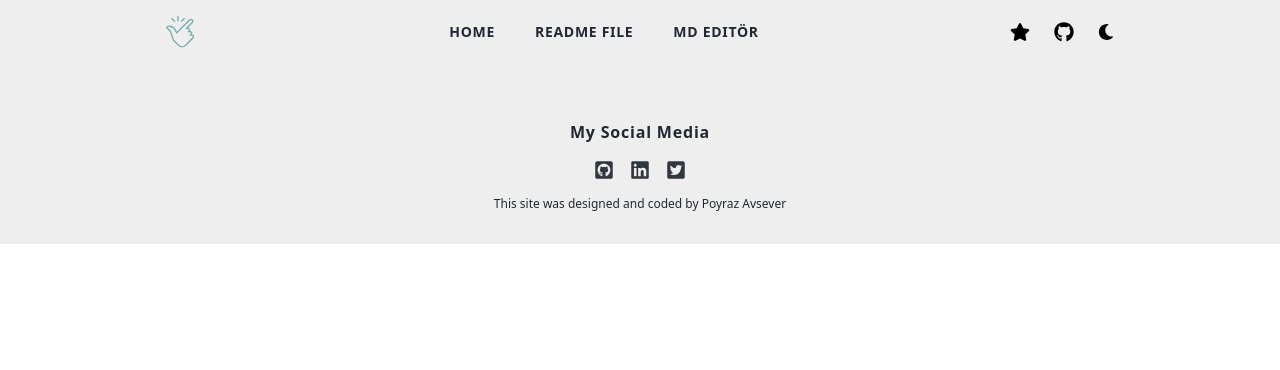
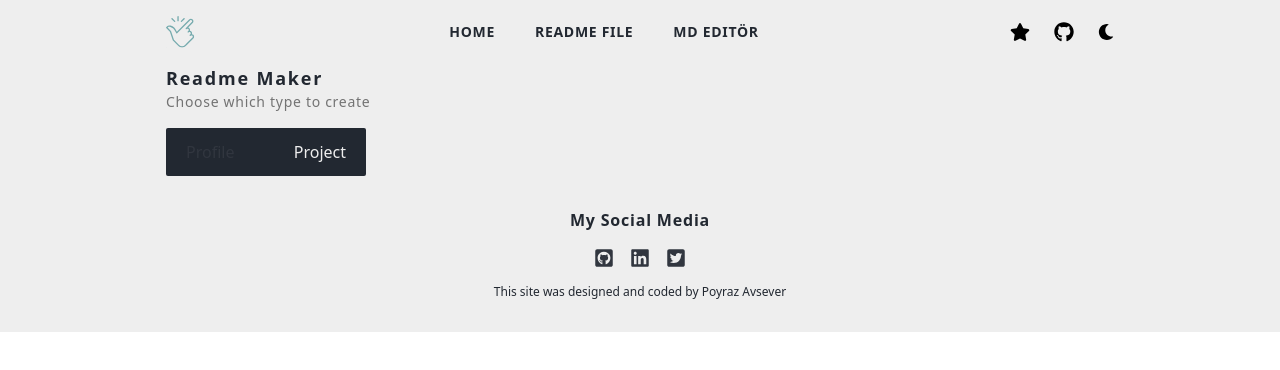
Before and after one commit to poyrazavsever/readme-maker, a Next.js app: page /readmemaker in a window 1280 px wide. Shown: the top 370 px of the page. Built offline with nearby package versions, Linux system fonts and the light colour scheme.

Commit message:
feat: done top menu

```diff
--- a/components/ReadmeMaker/TopSection.jsx
+++ b/components/ReadmeMaker/TopSection.jsx
@@ -1,9 +1,25 @@
 import React from 'react'
 
 function TopSection({section, setSection}) {
+
+  // Eğer section false dönüyorsa profile, true dönüyorsa project kısmını çalıştıracağız. Checked değilse false, checked ise true.
+
   return (
-    <div>
-        <button></button>
+    <div className='flex items-start gap-4 flex-col'>
+
+        <div className='flex flex-col items-start'>
+
+          <h2 className='text-lg font-semibold tracking-widest text-fourth dark:text-primary'>Readme Maker</h2>
+          <p className='text-sm font-medium tracking-wider text-neutral-500'>Choose which type to create</p>
+
+        </div>
+
+        <span className='relative w-[200px] h-12 rounded-sm'>
+
+          <input type="checkbox" id='switcher' className='appearance-none w-[200px] h-12 rounded-sm bg-fourth dark:bg-primary outline-none before:z-20 before:absolute before:top-1/2 before:-translate-y-1/2 before:font-medium after:z-20 after:absolute after:top-1/2 after:-translate-y-1/2 after:font-medium  before:content-["Profile"] before:left-5 after:content-["Project"] after:right-5 cursor-pointer before:text-primary dark:before:text-fourth checked:before:text-tert dark:checked:before:text-zinc-300 after:text-tert dark:after:text-zinc-300 checked:after:text-primary dark:checked:after:text-fourth' checked={section} onChange={() => setSection(!section)}/>
+
+        </span>
+
     </div>
   )
 }
```
